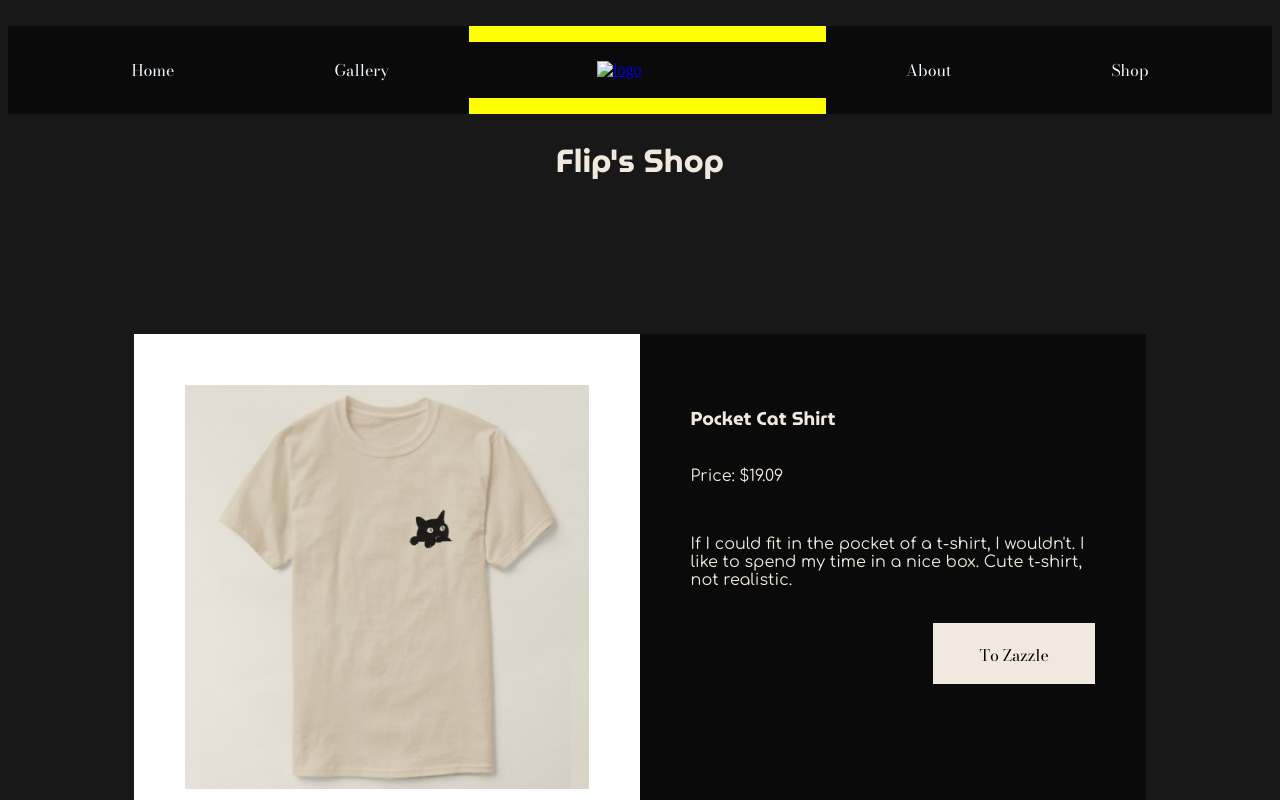
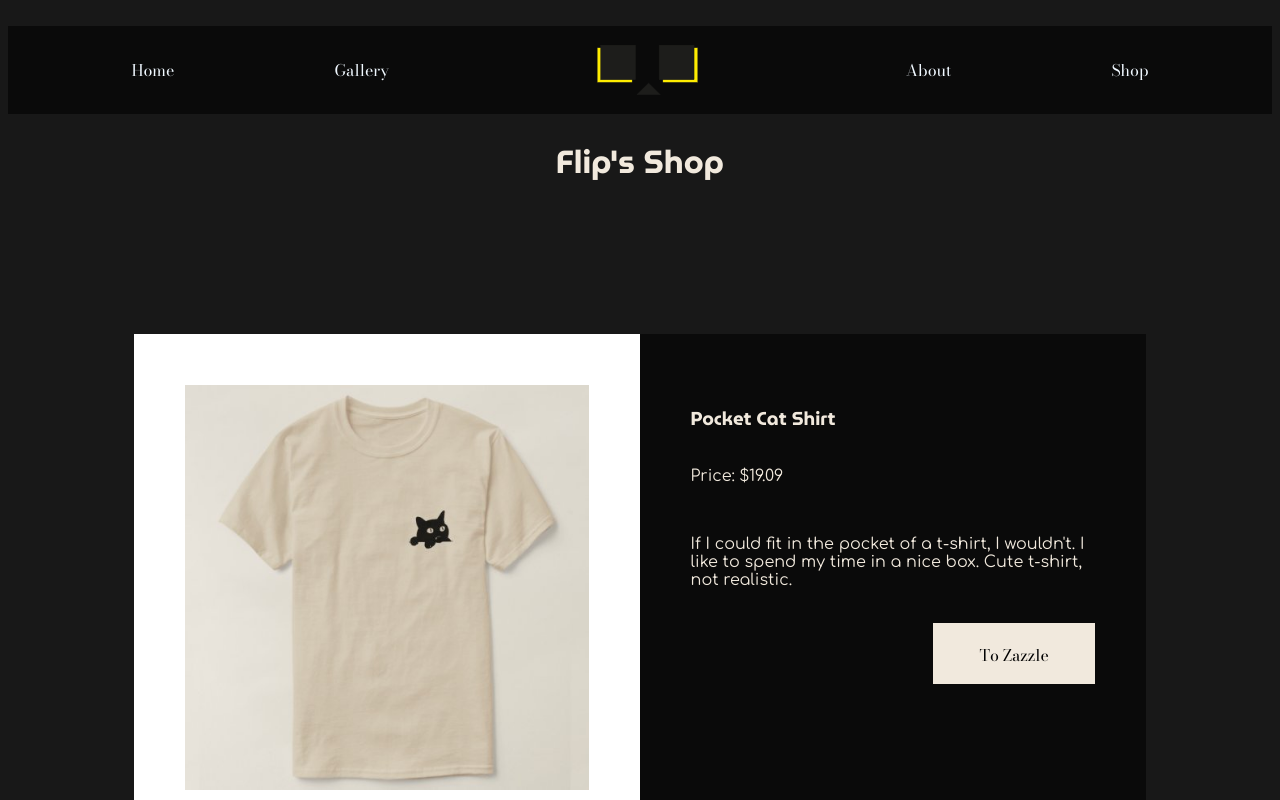
Before and after one commit to Flipflipi/Flipflipi.github.io, a plain HTML site: page shop.html in a window 1280 px wide. Shown: the top 800 px of the page. Drawn offline with Linux system fonts and the light colour scheme; files whose address does not match are found by name.

Commit message:
Update shop.html

```diff
--- a/shop.html
+++ b/shop.html
@@ -13,7 +13,7 @@
             <ul id="menu">
                 <li class="linu"><a class="lili" href="index.html">Home</a></li>
                 <li class="linu"><a class="lili" href="work.html">Gallery</a></li>
-                <li class="linu"><a id="logo" href="index.html"><img id="pogo" src="flipfotos/logo/SVG/Middel 1.svg" alt="logo"></a></li> <!--Misschien een andere link voor complete reset?-->
+                <li class="linu"><a id="logo" href="index.html"><img id="pogo" src="logo/SVG/Middel 1.svg" alt="logo"></a></li> <!--Misschien een andere link voor complete reset?-->
                 <li class="linu"><a class="lele" href="about.html">About</a></li>
                 <li class="linu"><a class="lele" href="shop.html">Shop</a></li>
             </ul>
```
